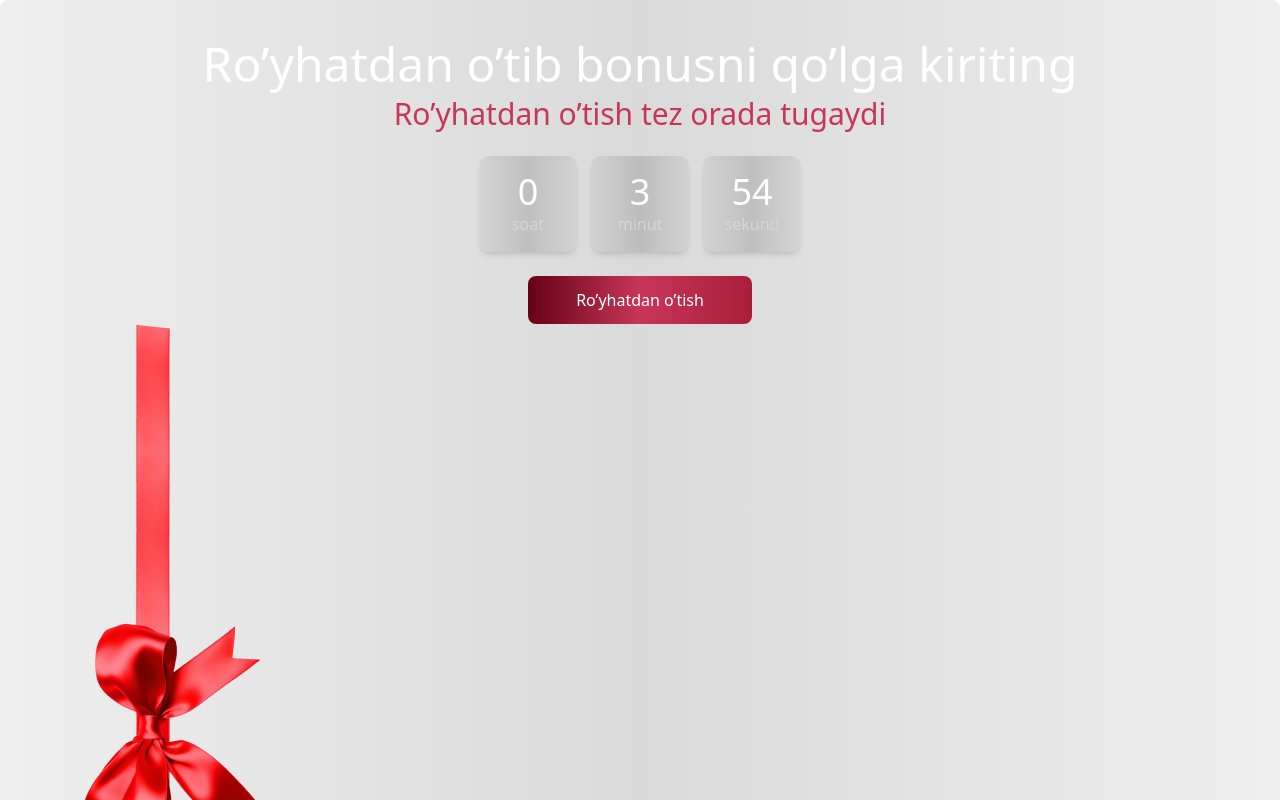
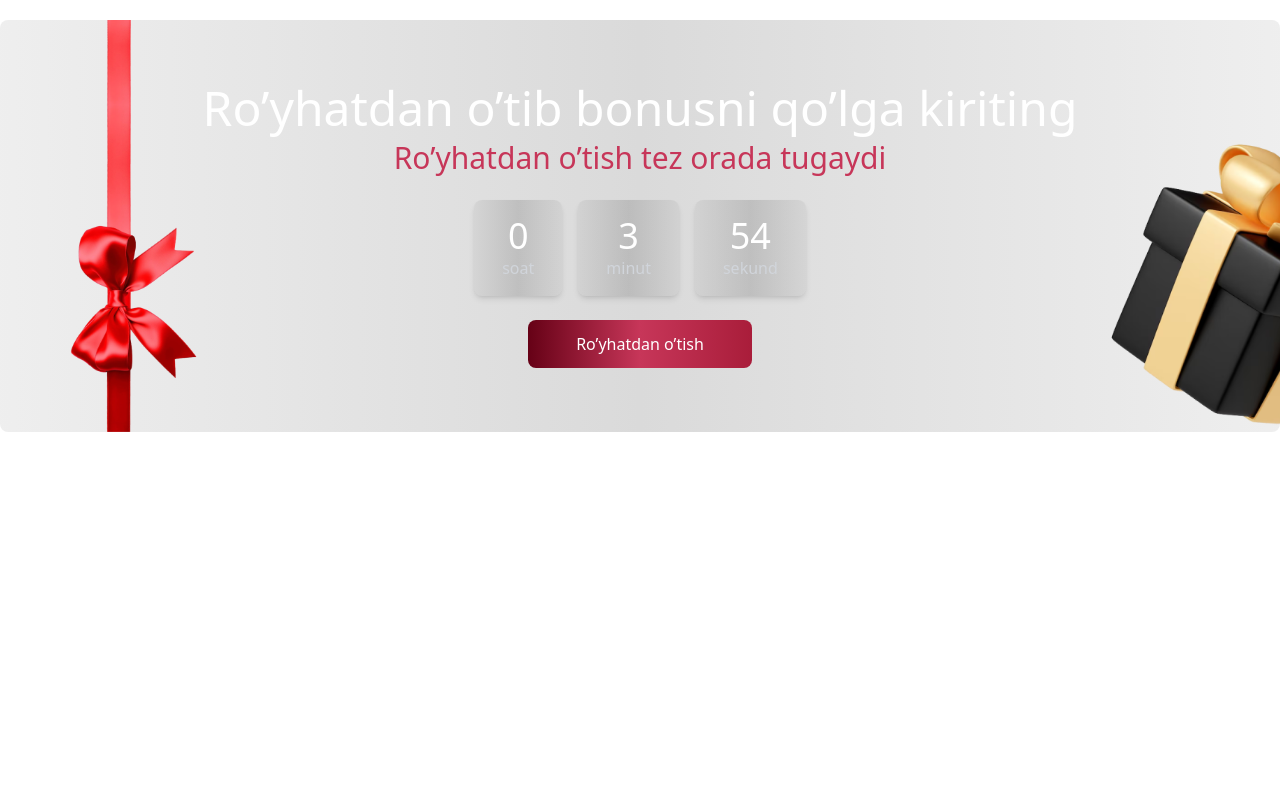
Before and after one commit to abubakirilhomov/zakaz, a React (Create React App) app: page / in a window 1280 px wide. Shown: the top 800 px of the page. Built offline with nearby package versions, Linux system fonts and the light colour scheme.

Commit message:
andjisabndisa

```diff
--- a/src/components/Section2.jsx
+++ b/src/components/Section2.jsx
@@ -1,5 +1,6 @@
 import React, { useState, useEffect } from 'react';
-import bantik from "../assets/Group4.png"
+import bantik from "../assets/Group4.png";
+import gift from "../assets/image 17.png";
 
 const Section2 = () => {
   const [counter, setCounter] = useState(59);
@@ -23,33 +24,45 @@ const Section2 = () => {
   }, []);
 
   return (
-    <div className="mx-auto p-10 text-white rounded-lg bg-gray-800 bg-opacity-10 backdrop-blur-md"
+    <div className="relative mx-auto px-10 py-16 text-white rounded-lg mt-5 bg-gray-800 bg-opacity-10 backdrop-blur-md overflow-hidden"
          style={{ background: "linear-gradient(90deg, rgba(172, 172, 172, 0.2) 0%, rgba(70, 70, 70, 0.2) 50%, rgba(172, 172, 172, 0.2) 100%)" }}>
+
+      {/* Curved top cutout */}
+
+
+      {/* Decorative Images */}
+      <img className='absolute max-w-[170px] bottom-[0px] ' src={bantik} alt="bantik" />
+      <img className='absolute max-w-[200px] right-0 top-24 ' src={gift} alt="gift" />
+
+      {/* Text Content */}
       <p className="text-5xl font-normal mb-2 text-center">Ro’yhatdan o’tib bonusni qo’lga kiriting</p>
       <p className="text-[#C73659] text-3xl mb-6 text-center">Ro’yhatdan o’tish tez orada tugaydi</p>
+
+      {/* Countdown */}
       <div className="flex justify-center gap-4 mb-6">
-        <div className="flex flex-col shadow-md items-center py-4 px-7 rounded-lg lg:max-w-[8%] lg:min-w-[8%]"
+        <div className="flex flex-col shadow-md items-center py-4 px-7 rounded-lg"
              style={{ background: "linear-gradient(90deg, rgba(172, 172, 172, 0.2) 0%, rgba(70, 70, 70, 0.2) 50%, rgba(172, 172, 172, 0.2) 100%)" }}>
           <span className="text-4xl">{hours}</span>
           <span className="text-gray-300 text-base">soat</span>
         </div>
-        <div className="flex flex-col shadow-md items-center py-4 px-7 rounded-lg lg:max-w-[8%] lg:min-w-[8%]"
+        <div className="flex flex-col shadow-md items-center py-4 px-7 rounded-lg"
              style={{ background: "linear-gradient(90deg, rgba(172, 172, 172, 0.2) 0%, rgba(70, 70, 70, 0.2) 50%, rgba(172, 172, 172, 0.2) 100%)" }}>
           <span className="text-4xl">{minutes}</span>
           <span className="text-gray-300 text-base">minut</span>
         </div>
-        <div className="flex flex-col shadow-md items-center py-4 px-7 rounded-lg lg:max-w-[8%] lg:min-w-[8%]"
+        <div className="flex flex-col shadow-md items-center py-4 px-7 rounded-lg"
              style={{ background: "linear-gradient(90deg, rgba(172, 172, 172, 0.2) 0%, rgba(70, 70, 70, 0.2) 50%, rgba(172, 172, 172, 0.2) 100%)" }}>
           <span className="text-4xl ">{counter}</span>
           <span className="text-gray-300 text-base">sekund</span>
         </div>
       </div>
+
+      {/* Button */}
       <div className='w-full flex justify-center'>
         <button className="py-3 px-12 rounded-lg font-medium text-white bg-gradient-to-r from-[#660116] via-[#C73659] to-[#A91D3A] hover:from-[#A91D3A] hover:to-[#660116] transition duration-300">
             Ro’yhatdan o’tish
         </button>
       </div>
-        <img src={bantik} alt="" />
     </div>
   );
 };
```
Also changed, not shown: src/assets/image 17.png (added).
